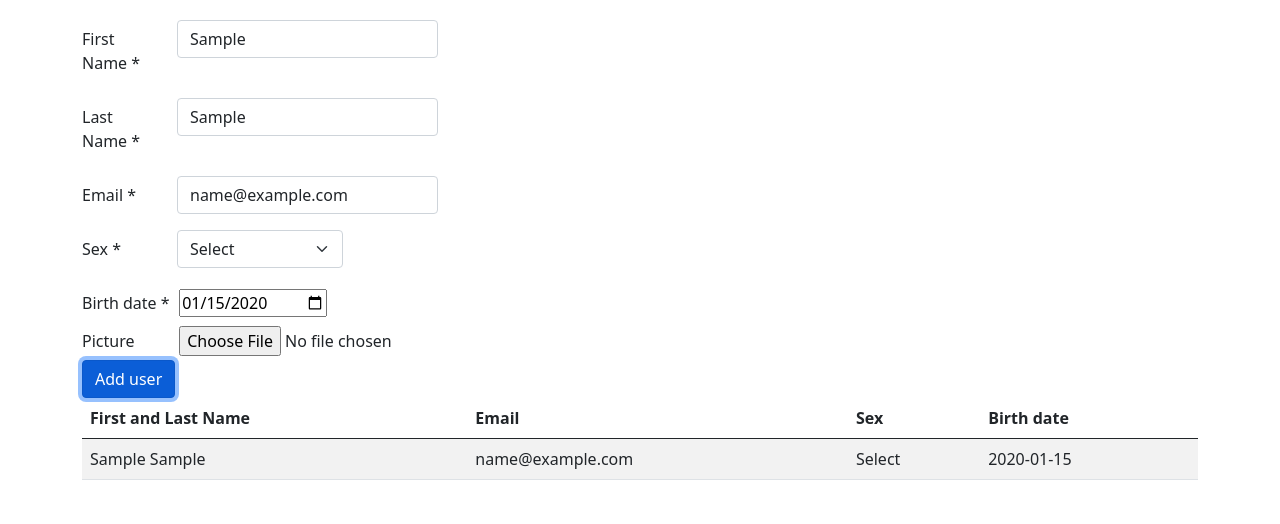
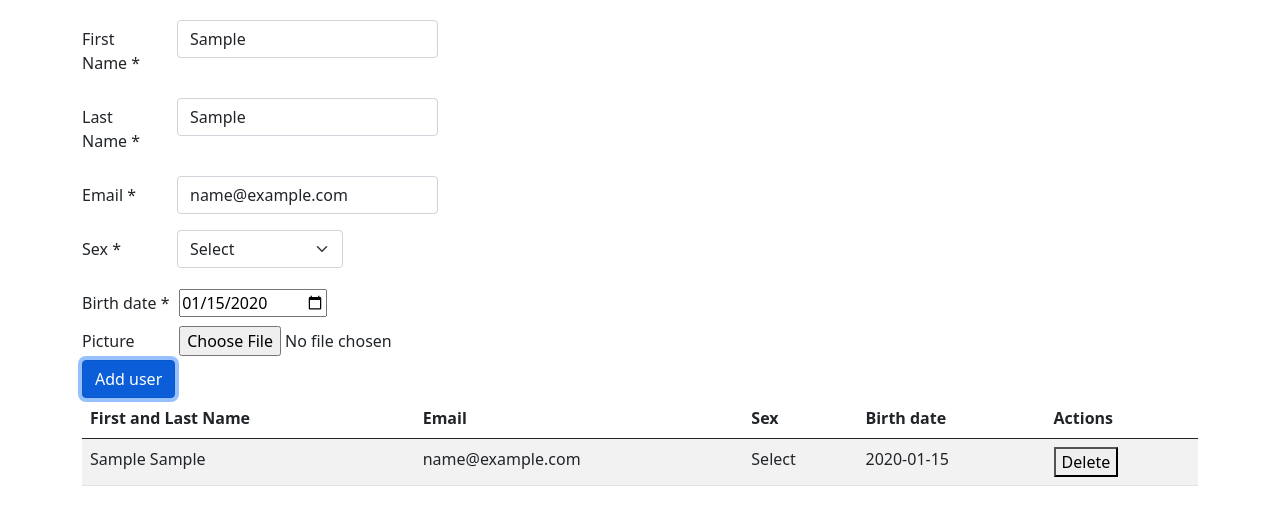
Before and after one commit to Dorinacho/CMS-Javascript3, a plain HTML site: page index.html in a window 1280 px wide. Both pictures are taken after typing "Sample", "Sample", "name@example.com", "2020-01-15" into the empty fields and a click on the button "Add user". Drawn offline with nearby package versions, Linux system fonts and the light colour scheme.

Commit message:
Added the delete function (and it works)

```diff
--- a/index.html
+++ b/index.html
@@ -96,9 +96,6 @@
         <table class="table table-striped table-hover" id="user-table">
             <thead>
                 <tr>
-                    <!-- <th scope="col">
-                        ID
-                    </th> -->
                     <th scope="col">
                         First and Last Name
                     </th>
@@ -111,57 +108,13 @@
                     <th scope="col">
                         Birth date
                     </th>
+                    <th scope="col">
+                        Actions
+                    </th>
                 </tr>
             </thead>
             <tbody>
-                <!-- <tr>
-                    <th scope="row">
-                        1
-                    </th>
-                    <td>
-                        Mark
-                    </td>
-                    <td>
-                        Otto
-                    </td>
-                    <td>
-                        @mdo
-                    </td>
-                    <td>
-                        @mdo
-                    </td>
-                </tr>
-                <tr>
-                    <th scope="row">
-                        2
-                    </th>
-                    <td>
-                        Jacob
-                    </td>
-                    <td>
-                        Thornton
-                    </td>
-                    <td>
-                        @fat
-                    </td>
-                    <td>
-                        @mdo
-                    </td>
-                </tr>
-                <tr>
-                    <th scope="row">
-                        3
-                    </th>
-                    <td colspan="2">
-                        Larry the Bird
-                    </td>
-                    <td>
-                        @twitter
-                    </td>
-                    <td>
-                        @mdo
-                    </td>
-                </tr> -->
+
             </tbody>
         </table>
     </div>
--- a/script.js
+++ b/script.js
@@ -1,11 +1,7 @@
-// function addUser() {
-
-//     let table = document.getElementById('user-table');
-//     let row = table.insertRow(-1);
-//     let nameCell = row.insertCell(0);
-//     let emailCell = row.insertCell(1);
-//     let sexCell = row.insertCell(2);
-//     let birthDateCell = row.insertCell(3);
+function onFormSubmit() {
+    var formData = readFormData();
+    insertNewRow(formData);
+}
 
 function readFormData() {
     var firstName = document.getElementById('first-name').value;
@@ -15,74 +11,34 @@ function readFormData() {
     var birthDate = document.getElementById('birth-date').value;
 
     var formData = {
-        userFullName: firstName + " " + lastName,
-        userEmail: email,
-        userSex: sex,
-        userBirthDate: birthDate
+        employeeFullName: firstName + " " + lastName,
+        employeeEmail: email,
+        employeeSex: sex,
+        employeeBirthDate: birthDate
     }
-
-    // formData.userFullName = document.getElementById('first-name').value + " " + document.getElementById('last-name').value;
-    // formData.userEmail = document.getElementById('email').value;
-    // formData.userSex = document.getElementById('sex-selector').value;
-    // formData.userBirthDate = document.getElementById('birth-date').value;
     return formData;
 }
 
+function deleteEmployee(td) {
 
 
-//     if (typeof firstName !== 'string' || firstName == "") {
-//         alert("Please provide your name!");
-
-//         return false;
-//     } else if (typeof lastName !== 'string' || lastName == "") {
-//         alert("Please provide your name!");
-
-//         return false;
-//     } else {
-//         nameCell += firstName + " " + lastName;
-//     }
-
-
-
-//     emailCell.innerHTML = email;
-//     sexCell.innerHTML = sex;
-//     birthDateCell.innerHTML = birthDate;
-// }
-
-var selectedRow = null;
-
-// let's validate some data
-
-// function validateData() {
-//     var isValid = true;
-//     // if (typeof firstName !== 'string') {
-//     //     isValid = false;
-//     //     alert("Please don't introduce numbers in your")
-//     // } else {
-//     //     isValid = true;
-//     // }
-//     return isValid;
-// }
-
-function onFormSubmit() {
-    // if (validateData()) {
-    var formData = readFormData();
-
-    insertNewRow(formData);
-
-
-    // }
+    if (confirm("Are you sure you want to delete this employee?")) {
+        row = td.parentElement.parentElement;
+        document.getElementById('user-table').deleteRow(row.rowIndex);
+    }
 }
 
 function insertNewRow(data) {
-    var table = document.getElementById('user-table').getElementsByTagName('tbody')[0];
-    var row = table.insertRow(-1);
+    let table = document.getElementById('user-table').getElementsByTagName('tbody')[0];
+    let row = table.insertRow(-1);
     let nameCell = row.insertCell(0);
-    nameCell.innerHTML = data.userFullName;
-    var emailCell = row.insertCell(1);
-    emailCell.innerHTML = data.userEmail;
-    var sexCell = row.insertCell(2);
-    sexCell.innerHTML = data.userSex;
-    var birthDateCell = row.insertCell(3);
-    birthDateCell.innerHTML = data.userBirthDate;
+    nameCell.innerHTML = data.employeeFullName;
+    let emailCell = row.insertCell(1);
+    emailCell.innerHTML = data.employeeEmail;
+    let sexCell = row.insertCell(2);
+    sexCell.innerHTML = data.employeeSex;
+    let birthDateCell = row.insertCell(3);
+    birthDateCell.innerHTML = data.employeeBirthDate;
+    let deleteCell = row.insertCell(4);
+    deleteCell.innerHTML = `<button onClick="deleteEmployee(this)">Delete</button>`
 }
```
